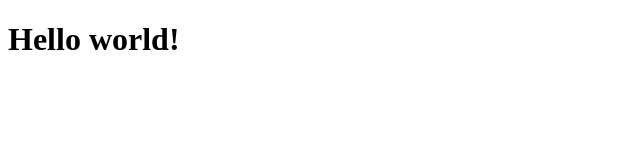
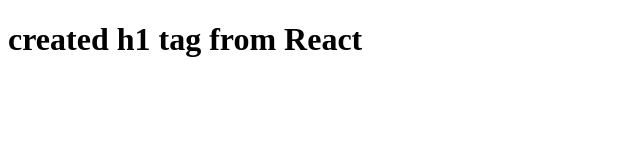
Before and after one commit to Renu-2000/namaste_react_pratice, a plain HTML site: page index.html in a window 1280 px wide. Shown: the whole page, without its empty margins (0-640 px from the left). Drawn offline with nearby package versions, Linux system fonts and the light colour scheme.

Commit message:
created h1 tag from React

```diff
--- a/index.html
+++ b/index.html
@@ -18,5 +18,10 @@
       crossorigin
       src="https://unpkg.com/react-dom@18/umd/react-dom.development.js"
     ></script>
+    <script>
+        const heading = React.createElement('h1',{},'created h1 tag from React')
+        const root=ReactDOM.createRoot(document.getElementById('root'))
+        root.render(heading)
+    </script>
   </body>
 </html>
```
